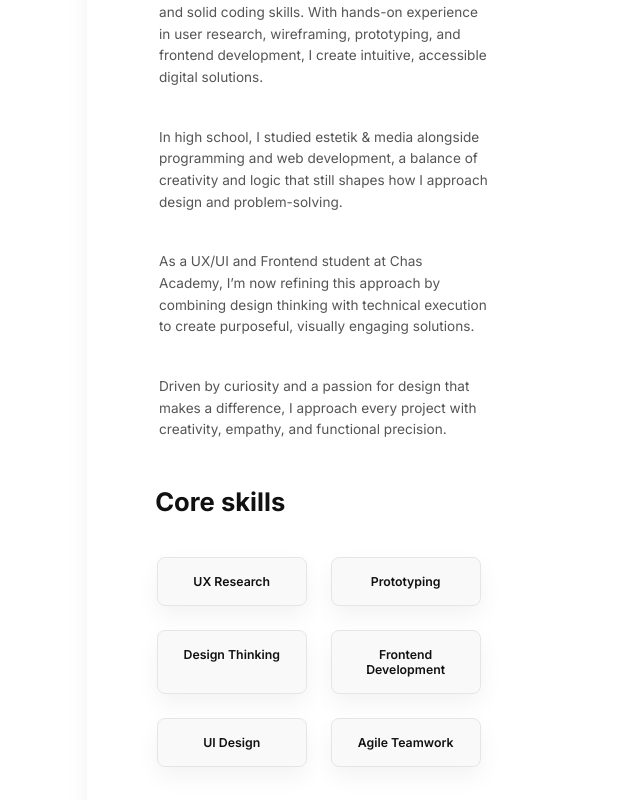
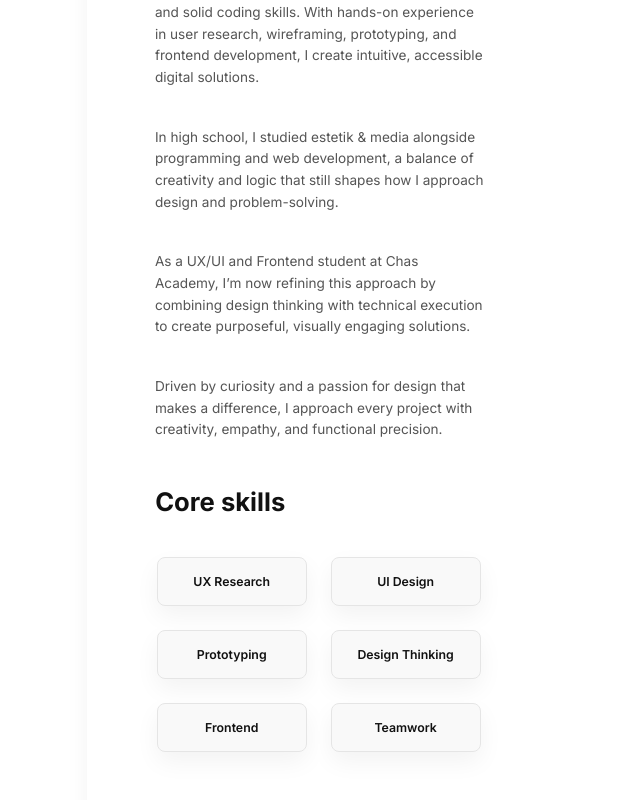
Before and after one commit to desjohnsen/portfolio, a React (Vite) app: page /about in a window 1280 px wide. Shown: the part 260-1060 px from the top of the page, without its empty margins (87-727 px from the left). Built offline with nearby package versions, Linux system fonts and the light colour scheme.

Commit message:
feat: update core skills and adjust about-text margin for large screens

```diff
--- a/src/pages/About.jsx
+++ b/src/pages/About.jsx
@@ -30,11 +30,11 @@ const About = () => {
         <div className="skills-section">
           <div className="skills-grid">
             <div className="skill-card">UX Research</div>
+            <div className="skill-card">UI Design</div>
             <div className="skill-card">Prototyping</div>
-            <div className="skill-card">Design Thinking</div>
-            <div className="skill-card">Frontend Development</div>
-            <div className="skill-card">UI Design</div>
-            <div className="skill-card">Agile Teamwork</div>
+            <div className="skill-card">Design Thinking </div>
+            <div className="skill-card">Frontend</div>
+            <div className="skill-card">Teamwork</div>
           </div>
         </div>
       </div>
--- a/src/styles/About.css
+++ b/src/styles/About.css
@@ -196,7 +196,6 @@
     width: 70%;
   }
 
-
   .about-content {
     margin-top: 1.95rem;
   }
@@ -209,6 +208,10 @@
 
   .about-title {
     margin-left: 3.26rem;
+  }
+
+  .about-text {
+    margin-left: 51.9px;
   }
 
   .about-content {
```
